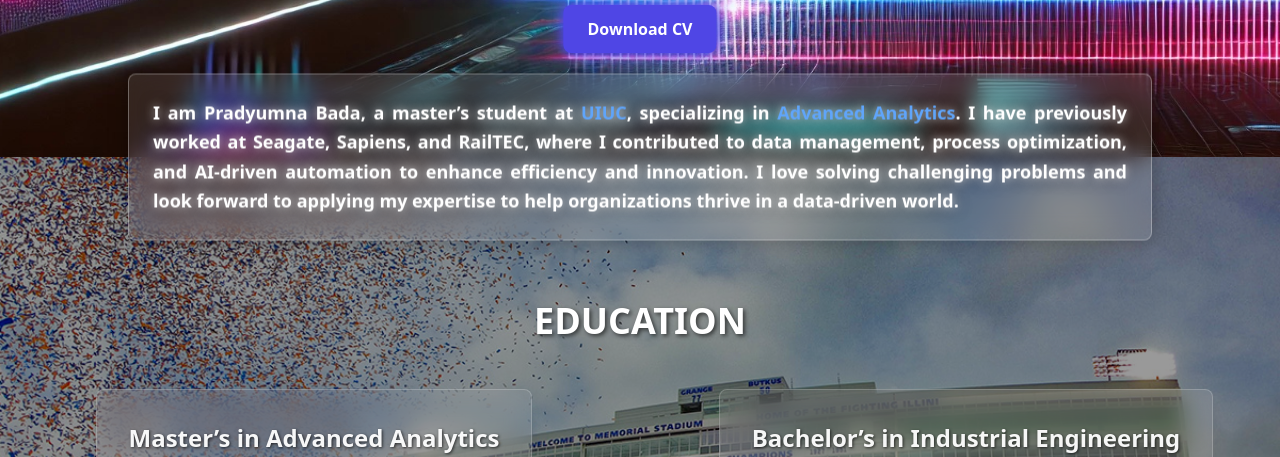
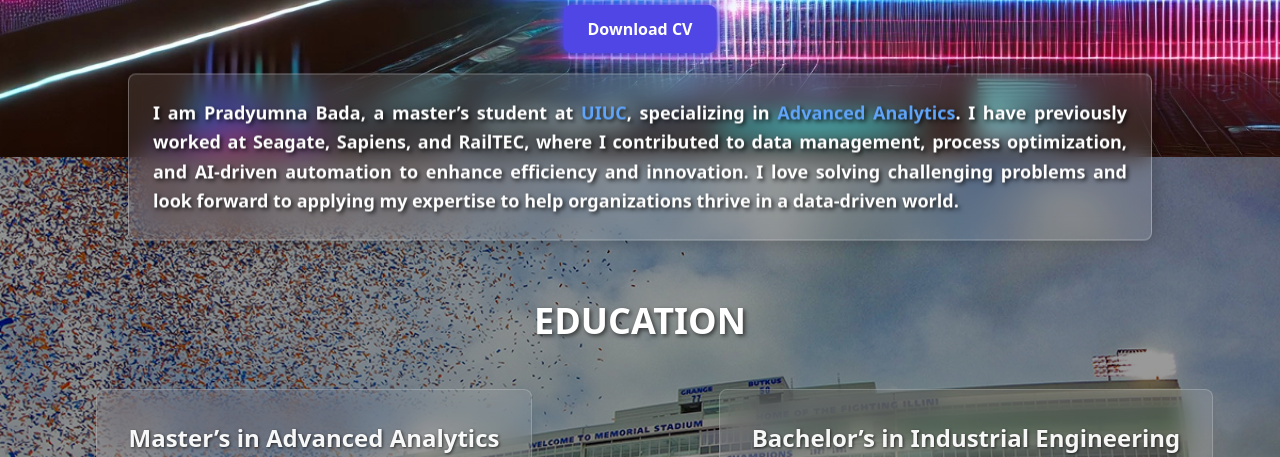
Before and after one commit to PradyumnaBada/pradyumnabada.github.io, a plain HTML site: page index.html in a window 1280 px wide. Shown: the part 643-1100 px from the top of the page. Drawn offline with nearby package versions, Linux system fonts and the light colour scheme.

Commit message:
Changed summary shadow

```diff
--- a/index.html
+++ b/index.html
@@ -116,12 +116,12 @@
 
 
 
-
-<div class="absolute top-[100%] left-1/2 transform -translate-x-1/2 -translate-y-1/2 z-10 p-6 rounded-lg w-10/12 max-w-5xl backdrop-blur-md" style="background: rgba(255, 255, 255, 0.1); box-shadow: 0px 0px 20px rgba(0, 0, 0, 0.3); border: 1px solid rgba(255, 255, 255, 0.3);">
-  <p class="text-white text-lg leading-relaxed text-justify font-bold" style="text-shadow: 0px 0px 10px rgba(255, 255, 255, 0.8), 0px 0px 15px rgba(0, 0, 0, 0.6);">
+<div class="absolute top-[100%] left-1/2 transform -translate-x-1/2 -translate-y-1/2 z-10 p-6 rounded-lg w-10/12 max-w-5xl backdrop-blur-md transition duration-300 hover:backdrop-brightness-125" style="background: rgba(255, 255, 255, 0.1); box-shadow: 0px 0px 20px rgba(0, 0, 0, 0.3); border: 1px solid rgba(255, 255, 255, 0.3);">
+  <p class="text-white text-lg leading-relaxed text-justify font-bold" style="text-shadow: 2px 2px 4px rgba(0, 0, 0, 0.8);">
     I am Pradyumna Bada, a master’s student at <a href="https://grainger.illinois.edu/" target="_blank" class="text-blue-400 hover:underline">UIUC</a>, specializing in <a href="http://catalog.illinois.edu/graduate/engineering/concentration/advanced-analytics-industrial-enterprise-systems-engineering/" target="_blank" class="text-blue-400 hover:underline">Advanced Analytics</a>. I have previously worked at Seagate, Sapiens, and RailTEC, where I contributed to data management, process optimization, and AI-driven automation to enhance efficiency and innovation. I love solving challenging problems and look forward to applying my expertise to help organizations thrive in a data-driven world.
   </p>
 </div>
+
 
 
 
```
